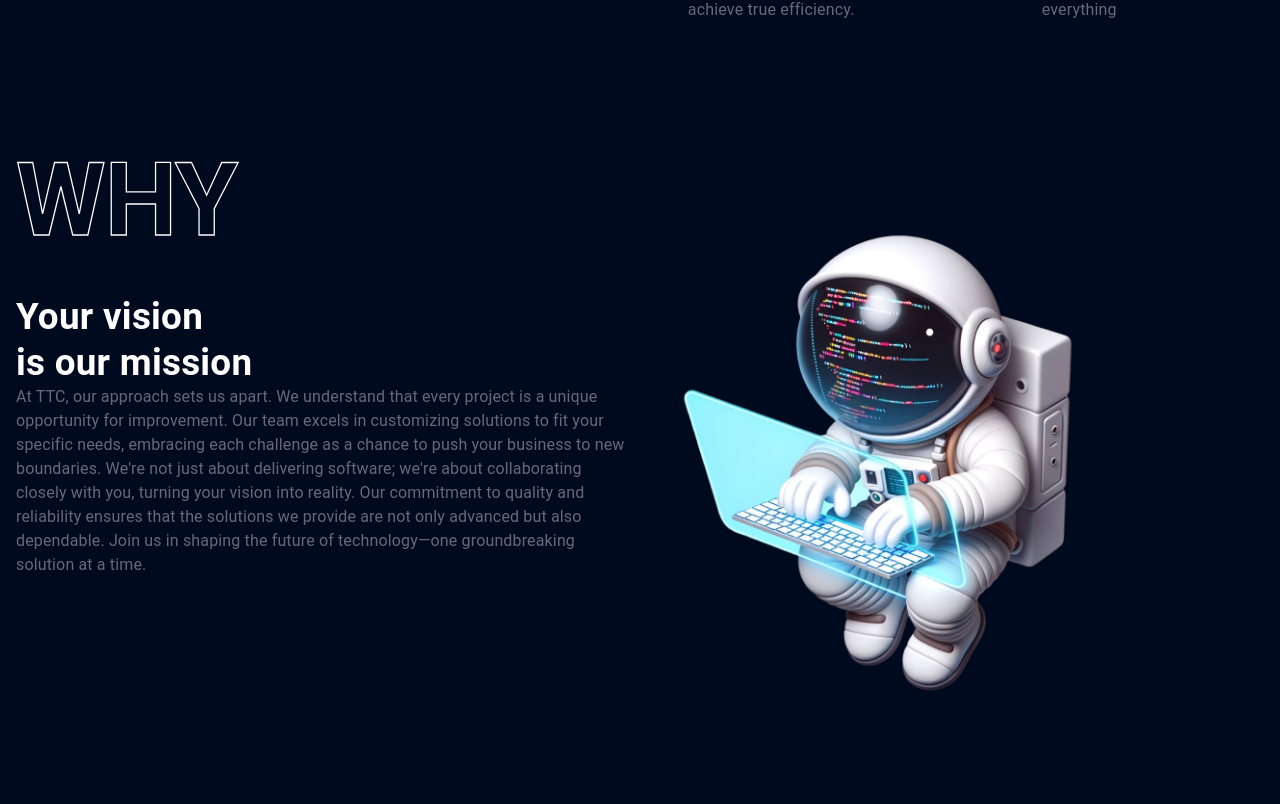
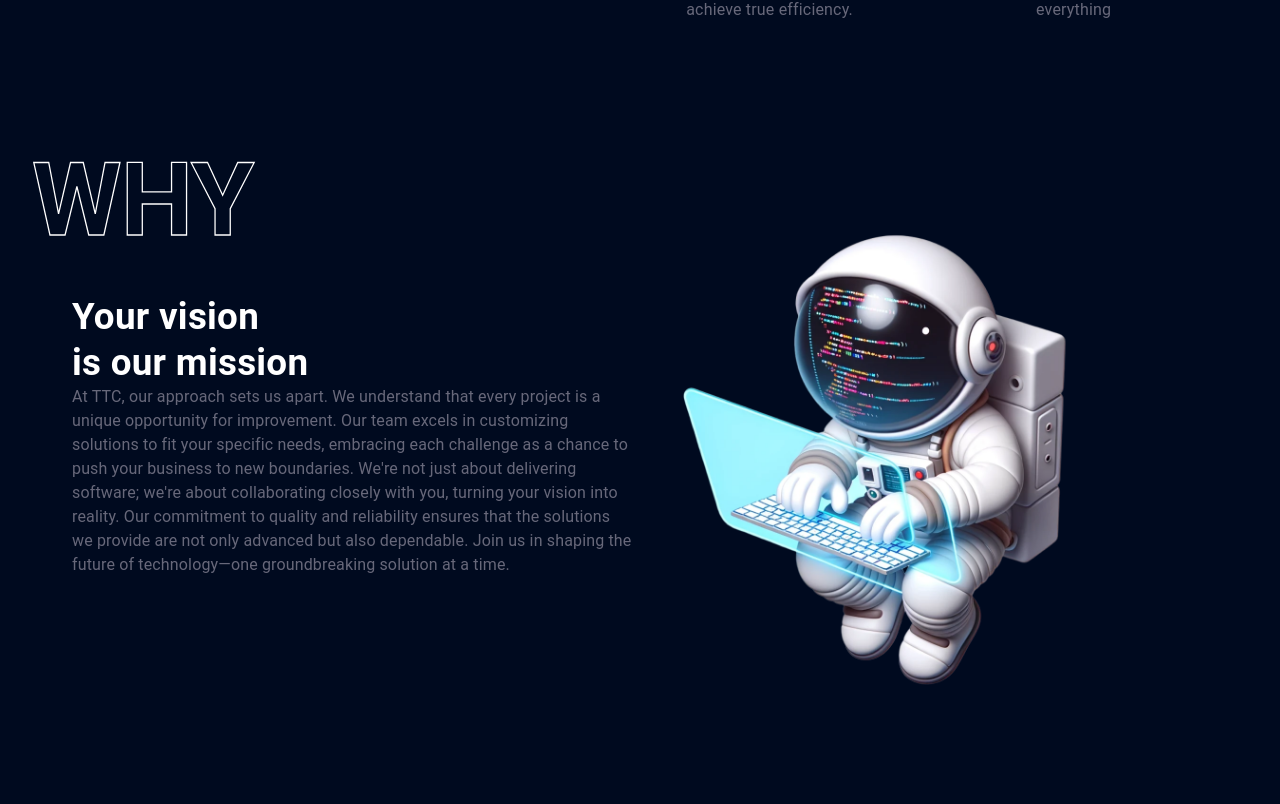
Before and after one commit to tomas-davey/ttc-app, a React (Create React App) app: page / in a window 1280 px wide. Shown: the part 1316-2120 px from the top of the page. Built offline with nearby package versions, Linux system fonts and the light colour scheme.

Commit message:
added max width. adding padding for third page

```diff
--- a/package.json
+++ b/package.json
@@ -4,6 +4,7 @@
   "private": true,
   "dependencies": {
     "@material-ui/core": "^4.12.4",
+    "@splinetool/react-spline": "^2.2.6",
     "@testing-library/jest-dom": "^5.17.0",
     "@testing-library/react": "^13.4.0",
     "@testing-library/user-event": "^13.5.0",
--- a/src/secondPage/second_page.js
+++ b/src/secondPage/second_page.js
@@ -7,6 +7,7 @@ import businessAnalLogo from './2nd_logos/business_anal_logo.png';
 import phoneLogo from './2nd_logos/phone_logo.png';
 import stocksLogo from './2nd_logos/stocks_logo.png';
 import myGif from './apple_android_animation.gif';
+// import Spline from '@splinetool/react-spline';
 
 
 
@@ -16,6 +17,7 @@ const useStyles = makeStyles((theme) => ({
     padding: theme.spacing(2),
     textAlign: 'left',
     marginTop: theme.spacing(3),
+    maxWidth:'100%',
     [theme.breakpoints.down('sm')]: {
       // Styles for screens below 600px
       textAlign: 'center', // Center the text
@@ -141,6 +143,8 @@ function SecondPageContent() {
     <Grid container className={classes.root} spacing={2}>
       <Grid item xs={12} md={6}>
         <img className={classes.spacemanImage} src={spacemanImage} alt="Spaceman floating" />
+        {/* <Spline scene="https://prod.spline.design/B40fZROyIDyT-IGB/scene.splinecode" /> */}
+
       </Grid>
 
       <Grid item xs={12} md={6}>
--- a/src/thirdPage/third_page.js
+++ b/src/thirdPage/third_page.js
@@ -9,7 +9,8 @@ const useStyles = makeStyles((theme) => ({
     flexGrow: 1,
     padding: theme.spacing(2),
     textAlign: 'left',
-    marginTop: theme.spacing(3)
+    marginTop: theme.spacing(3),
+    maxWidth: '100%'
   },
   spacemanImage: {
     width: '80%',
@@ -25,10 +26,13 @@ const useStyles = makeStyles((theme) => ({
     '-webkit-text-stroke-color': theme.palette.common.white,
     marginBottom: theme.spacing(4),
     marginTop: theme.spacing(-10),
+    paddingLeft: '0.5rem',
+
     [theme.breakpoints.down('sm')]: {
       fontSize: '12vw',
       textAlign: 'center',
-      marginTop: '0.5rem'
+      marginTop: '0.5rem',
+      // paddingLeft: '0.5rem',
     },
   },
   secondaryTitle: {
@@ -36,6 +40,7 @@ const useStyles = makeStyles((theme) => ({
     fontWeight: 'bold',
     fontSize: '2.3rem',
     textAlign: 'left',
+    paddingLeft: '3rem',
     [theme.breakpoints.down('sm')]: {
       fontSize: '3rem',
       textAlign: 'center',
@@ -44,6 +49,7 @@ const useStyles = makeStyles((theme) => ({
   whiteText: {
     color: '#67687A',
     fontSize: '1rem',
+    paddingLeft: '3rem',
     [theme.breakpoints.down('sm')]: {
       fontSize: '1.2rem',
     },
```
Also changed, not shown: 1 other file (tests, documents, lock files or other folders).
